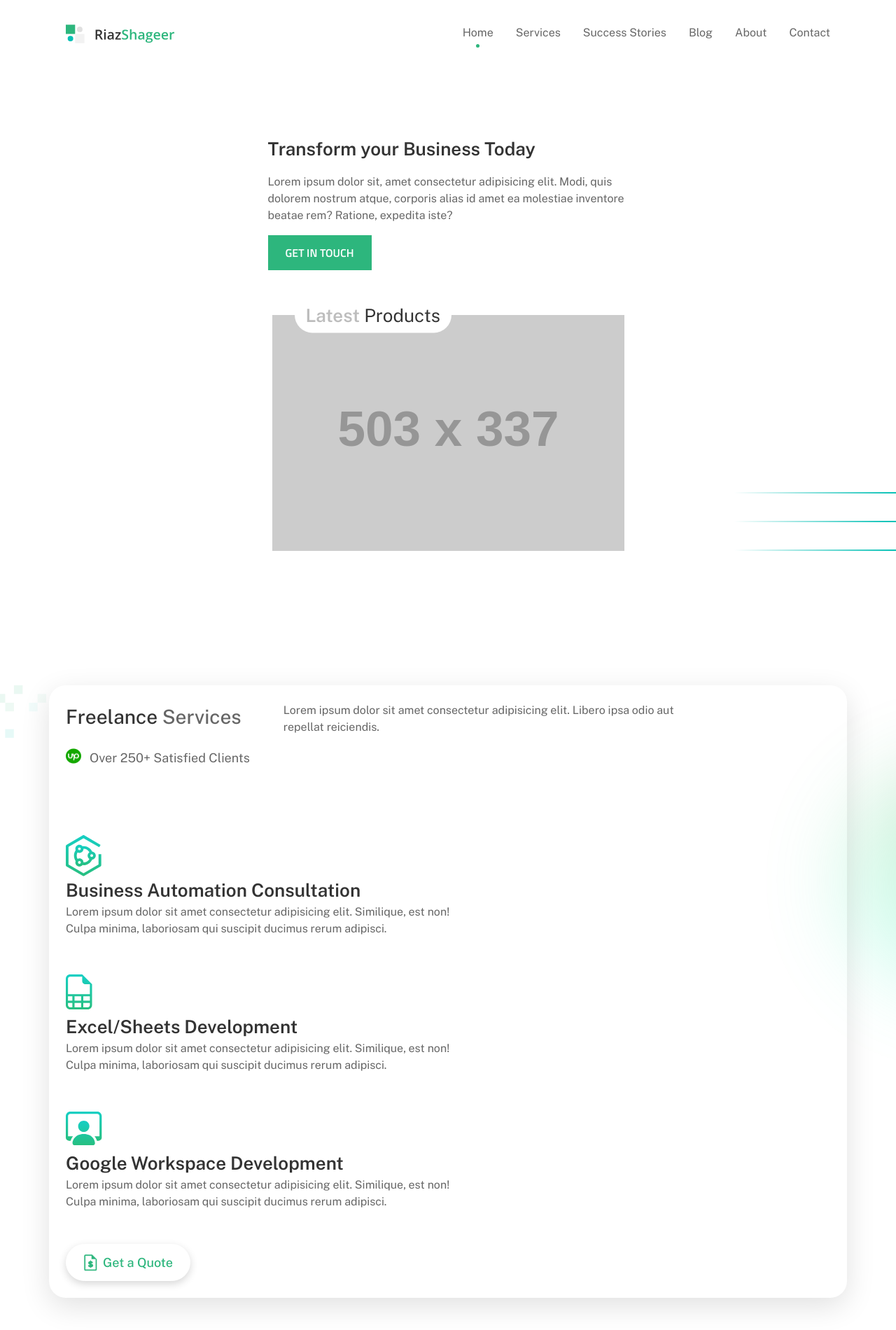
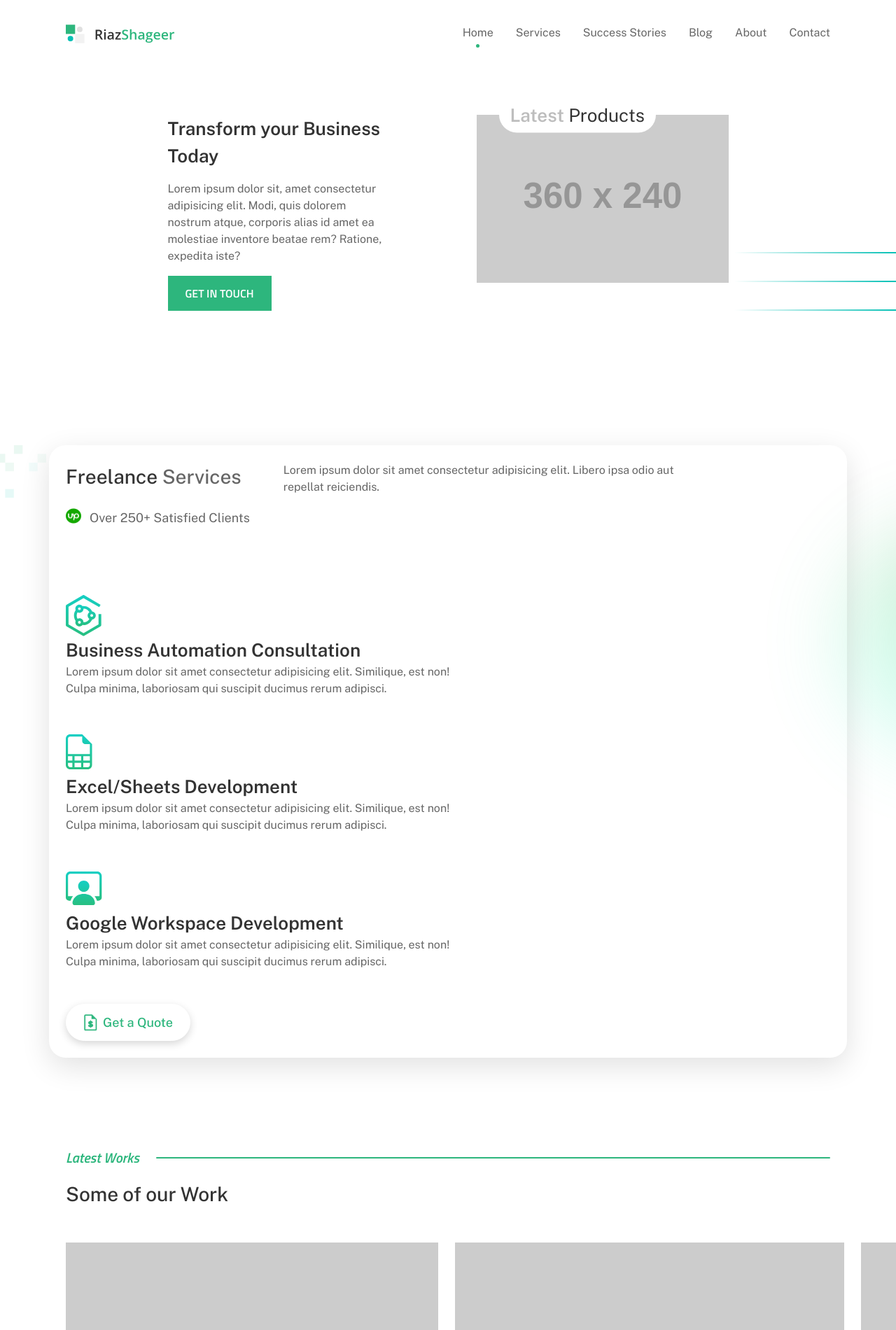
Before and after one commit to rshageer/rshageer.github.io, a Jekyll site: the page built from index.md, in a window 1280 px wide. Shown: the top 1900 px of the page at 70% size. Built offline with Jekyll 4.4.1, drawn with Linux system fonts in a browser that asks for light colours.

Commit message:
Made Hero Responsive

```diff
--- a/_includes/hero.html
+++ b/_includes/hero.html
@@ -1,5 +1,5 @@
 <main aria-label="Main Header" class="home-main | full-bleed">
-  <article aria-labelledby="mainHeading" class="home-hero | container | flow flex">
+  <article aria-labelledby="mainHeading" class="home-hero | container | flex">
     <article class="home-hero__text | flow">
       <h2 id="mainHeading">Transform your Business Today</h2>
       <p>Lorem ipsum dolor sit, amet consectetur adipisicing elit. Modi, quis dolorem nostrum atque, corporis
@@ -10,7 +10,7 @@
       <h3 id="heroImageHeader" class="img-tab | weight-regular txt-clr-grey-300"><span
           class="txt-clr-grey-700 | semibold">Latest</span>
         Products</h3>
-      <img src="https://dummyimage.com/503x337/ccc/333" alt="">
+      <img src="https://dummyimage.com/360x240/ccc/333" alt="">
     </article>
   </article>
 </main>
--- a/_sass/blocks/_hero.scss
+++ b/_sass/blocks/_hero.scss
@@ -1,13 +1,13 @@
 .home-hero{
-  --flow-space: 3rem;
-  flex-direction: column;
-  align-items: center;
+  justify-content: center;
+  align-content: flex-start;
+  --flex-gap: #{nth($spacing, 10)};
+  --flex-row-gap: #{nth($spacing, 8)};
+
 }
 
 .home-hero__text{
-  --flow-space: 1rem;
-  margin-block-start: 29px;
-  max-width: 515px;
+  max-width: 313px;
 }
 
 
@@ -15,3 +15,7 @@
   position: relative;
   max-width: 503px;
 }
+
+@media (min-width: 849px){
+
+}
--- a/_sass/utils/_composition.scss
+++ b/_sass/utils/_composition.scss
@@ -15,6 +15,7 @@
 .flex {
   display: flex;
   gap: var(--flex-gap, 1rem);
+  row-gap: var(--flex-row-gap, 1rem);
   flex-wrap: wrap;
 }
 
```
